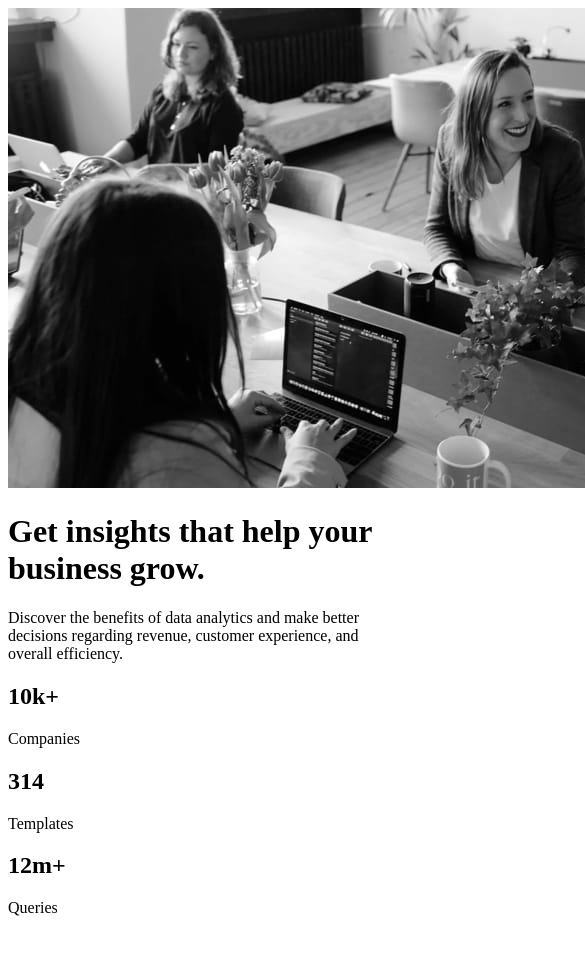
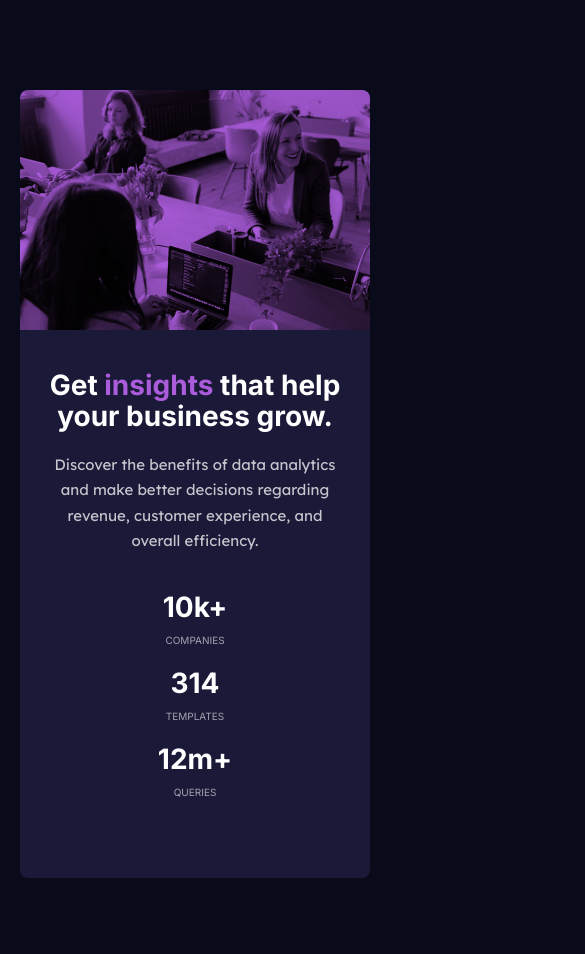
Before and after one commit to RichardBacon/stats-preview-card-component, a website: page index.html in a window 390 px wide. Shown: the top 954 px of the page, 585 px wide, since content can reach past the window. Before the commit the page ends 933 px from the top, so only its background shows below. Drawn offline with Linux system fonts and the light colour scheme.

Commit message:
Complete initial mobile design

```diff
--- a/index.html
+++ b/index.html
@@ -5,37 +5,58 @@
     <meta http-equiv="X-UA-Compatible" content="IE=edge" />
     <meta name="viewport" content="width=device-width, initial-scale=1.0" />
 
+    <link rel="preconnect" href="https://fonts.googleapis.com" />
+    <link rel="preconnect" href="https://fonts.gstatic.com" crossorigin />
+    <link
+      href="https://fonts.googleapis.com/css2?family=Inter:wght@400;700&display=swap"
+      rel="stylesheet"
+    />
+    <link
+      href="https://fonts.googleapis.com/css2?family=Lexend+Deca&display=swap"
+      rel="stylesheet"
+    />
+
     <link
       rel="shortcut icon"
       href="img/favicon-32x32.png"
       type="image/x-icon"
     />
 
+    <link rel="stylesheet" href="style.css" />
+
     <title>Stats Preview Card Component</title>
   </head>
   <body>
     <div class="card">
-      <img
-        src="img/image-header-mobile.jpg"
-        alt="Three women with laptops working in an office"
-      />
+      <div class="picture"></div>
 
-      <h1>Get <span>insights</span> that help your business grow.</h1>
+      <div class="card-text">
+        <h1 class="primary-heading">
+          Get <span class="primary-heading-highlight">insights</span> that help
+          your business grow.
+        </h1>
 
-      <p>
-        Discover the benefits of data analytics and make better decisions
-        regarding revenue, customer experience, and overall efficiency.
-      </p>
+        <p class="text">
+          Discover the benefits of data analytics and make better decisions
+          regarding revenue, customer experience, and overall efficiency.
+        </p>
 
-      <div class="stats">
-        <h2>10k+</h2>
-        <p>Companies</p>
+        <div class="stats">
+          <div class="stat">
+            <h2 class="stat-value">10k+</h2>
+            <p class="stat-title">Companies</p>
+          </div>
 
-        <h2>314</h2>
-        <p>Templates</p>
+          <div class="stat">
+            <h2 class="stat-value">314</h2>
+            <p class="stat-title">Templates</p>
+          </div>
 
-        <h2>12m+</h2>
-        <p>Queries</p>
+          <div class="stat">
+            <h2 class="stat-value">12m+</h2>
+            <p class="stat-title">Queries</p>
+          </div>
+        </div>
       </div>
     </div>
   </body>
--- /dev/null
+++ b/style.css
@@ -0,0 +1,85 @@
+/* ------------------------------------ *\
+  #BASE
+\* ------------------------------------ */
+
+/* Minimal CSS reset  */
+* {
+  box-sizing: border-box;
+  margin: 0;
+  padding: 0;
+}
+
+/* Set font size to 10px to make rem calculations easier
+   Use percentage so that users default font size is respected
+   10px / 16px =  0.625  */
+html {
+  font-size: 62.5%;
+}
+
+body {
+  background-color: hsl(233, 47%, 7%);
+  color: hsl(0, 0%, 100%);
+  font-family: 'Inter', sans-serif;
+  padding: 9rem 2rem;
+}
+
+.primary-heading {
+  font-size: 2.8rem;
+  line-height: 1.1;
+  margin-bottom: 2rem;
+}
+
+.primary-heading-highlight {
+  color: hsl(277, 64%, 61%);
+}
+
+.text {
+  color: hsla(0, 0%, 100%, 0.75);
+  font-family: 'Lexend Deca', sans-serif;
+  font-size: 1.5rem;
+  font-weight: 400;
+  line-height: 1.7;
+  margin-bottom: 3.6rem;
+}
+
+.card {
+  background-color: hsl(244, 38%, 16%);
+  border-radius: 0.8rem;
+  max-width: 37.5rem;
+  overflow: hidden;
+  text-align: center;
+}
+
+.picture {
+  background-blend-mode: multiply;
+  background-image: linear-gradient(hsl(277, 64%, 61%), hsl(277, 64%, 61%)),
+    url(./img/image-header-mobile.jpg);
+  background-size: cover;
+  height: 24rem;
+}
+
+.card-text {
+  padding: 4rem 2.8rem;
+}
+
+.stats {
+  display: flex;
+  flex-direction: column;
+  margin: 2rem;
+}
+
+.stat {
+  margin-bottom: 2rem;
+}
+
+.stat-value {
+  color: hsl(0, 0%, 100%);
+  font-size: 2.8rem;
+  font-weight: 700;
+  margin-bottom: 1rem;
+}
+
+.stat-title {
+  color: hsla(0, 0%, 100%, 0.6);
+  text-transform: uppercase;
+}
```
